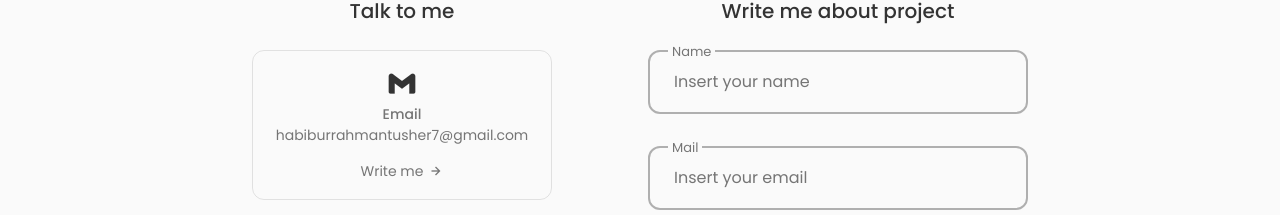
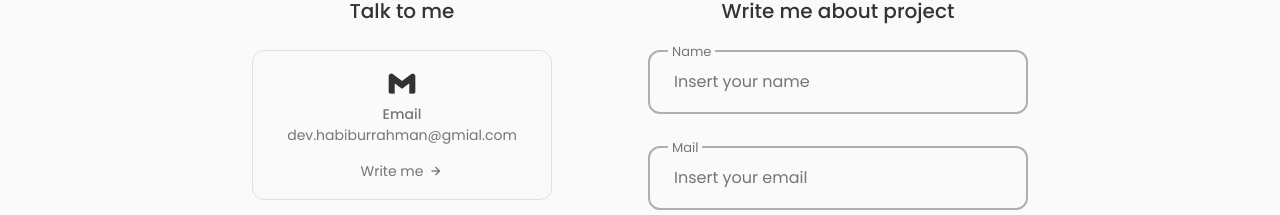
Before and after one commit to Habibtusher/new-portfolio, a React (Create React App) app: page / in a window 1280 px wide. Shown: the part 4496-4711 px from the top of the page. Built offline with nearby package versions, Linux system fonts and the light colour scheme.

Commit message:
contact update

```diff
--- a/src/components/contact/Contact.jsx
+++ b/src/components/contact/Contact.jsx
@@ -28,12 +28,12 @@ const Contact = () => {
               <i className="bx bxl-gmail contact_card-icon"></i>
               <div className="contact_card-title">Email</div>
               <span className="contact_card-data">
-                habiburrahmantusher7@gmail.com
+                dev.habiburrahman@gmial.com
               </span>
 
               <a
                 target="blank"
-                href="mailto:habiburrahmantusher7@gmail.com"
+                href="mailto:dev.habiburrahman@gmial.com"
                 className="contact_button"
               >
                 Write me{" "}
```
